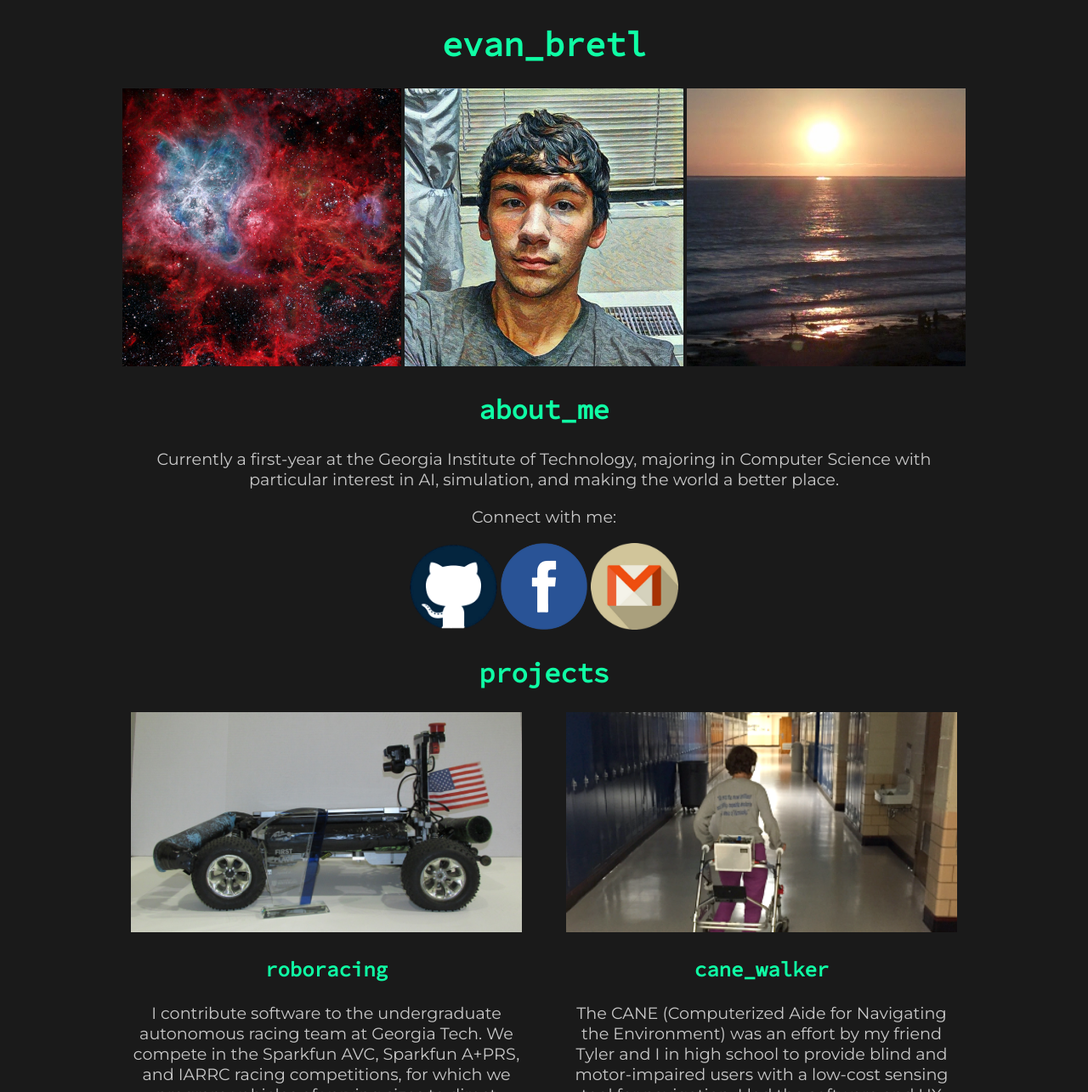
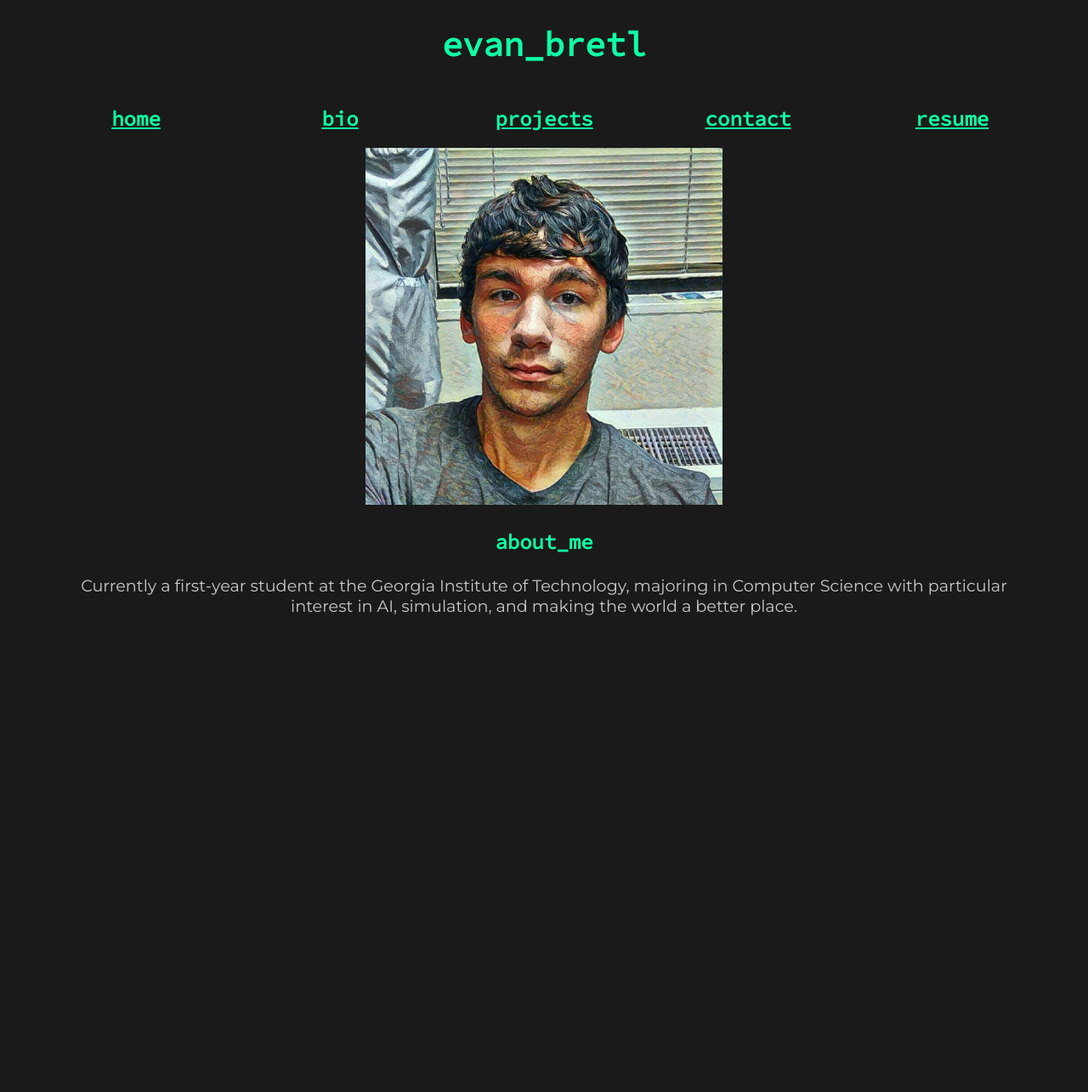
Before and after one commit to ebretl/evanxq.github.io, a plain HTML site: page index.html in a window 1280 px wide. Shown: the top 1285 px of the page at 85% size. After the commit the page ends 800 px from the top, so only its background shows below. Drawn offline with Linux system fonts and the light colour scheme.

Commit message:
reorganizing

```diff
--- a/evanxq_styles.css
+++ b/evanxq_styles.css
@@ -1,9 +1,10 @@
 body {
     background-color: #1a1a1a;
-    max-width:1500px;
+    max-width:1200px;
     margin-left: auto;
     margin-right: auto;
     font-size: 16px;
+    text-align: center;
 }
 
 h1 {
@@ -15,10 +16,12 @@ h1 {
 
 h2 {
     font-family: 'Source Code Pro', monospace;
-    font-size: 200%;
+    font-size: 150%;
     text-align: center;
     color: #0fffa5;
 }
+
+h2 a {color: #0fffa5;}
 
 h3 {
     font-family: 'Source Code Pro', monospace;
@@ -38,14 +41,11 @@ h3 {
     height: 100%;
 }
 
-.left_col {
-    float: left;
-    width: 50%
-}
-.right_col {
-    float: right;
-    width: 50%;
-}
+.left {float: left;}
+.right {float: right;}
+
+.c5 {width: 20%;}
+.c2 {width: 50%;}
 
 p {
     font-family: 'Montserrat', sans-serif;
@@ -56,7 +56,7 @@ p {
     margin-right: 4%;
 }
 
-a {
+p a {
     color: #c8c8c8;
 }
 
--- a/index.html
+++ b/index.html
@@ -1,54 +1,29 @@
 <!DOCTYPE html>
 <html>
+
 <title>Evan Bretl - Homepage</title>
 
-<meta name="viewport" content="width=device-width, initial-scale=1">
+<!--meta name="viewport" content="width=device-width, initial-scale=1"-->
 <link rel="stylesheet" href="https://fonts.googleapis.com/css?family=Montserrat|Source+Code+Pro">
 <link rel="stylesheet" href="evanxq_styles.css">
 
 <body>
+    <div>
+        <h1>evan_bretl</h1>
+        <div class="c5 left"><h2><a href="index.html">home</a></h2></div>
+        <div class="c5 left"><h2><a href="bio.html">bio</a></h2></div>
+        <div class="c5 left"><h2><a href="projects.html">projects</a></h2></div>
+        <div class="c5 right"><h2><a href="resume.html">resume</a></h2></div>
+        <div class="c5 right"><h2><a href="contact.html">contact</a></h2></div>
+    </div>
 
-<div class="centered-horiz">
-	<h1>evan_bretl</h1>
-	<div style="text-align: center">
-		<img src="img/Tarantula_Drudis.jpg" class="headerimg">
-		<img src="img/prisma_face.jpg" class="headerimg">
-		<img src="img/cali_sunset.jpg" class="headerimg">
-	</div>
-	<h2>about_me</h2>
-	<p>
-		Currently a first-year at the Georgia Institute of Technology, majoring in Computer Science with particular interest in AI, simulation, and making the world a better place.
-	</p>
-	<p>
-		Connect with me:
-	</p>
+    <img src="img/prisma_face.jpg" style="width:35%;">
 
-	<div style="text-align: center">
-		<a href="https://github.com/evanxq/"><img src="icons/github.png" class="iconimg"></a>
-		<a href="https://www.facebook.com/evan.bretl"><img src="icons/facebook.png" class="iconimg"></a>
-		<a href="mailto:evanbretl4@gmail.com"><img src="icons/gmail.png" class="iconimg"></a>
-	</div>
-
-	<h2>projects</h2>
-
-	<div>
-		<div class="left_col">
-			<div style="text-align: center"><img src="img/roboracing_car.jpg" style="width: 90%"></div>
-			<h3>roboracing</h3>
-			<p>
-				I contribute software to the undergraduate autonomous racing team at Georgia Tech. We compete in the Sparkfun AVC, Sparkfun A+PRS, and IARRC racing competitions, for which we program vehicles of varying sizes to direct themselves around a track with obstacles.
-			</p>
-		</div>
-		<div class="right_col">
-			<div style="text-align: center"><img src="img/alyssa_walking.png" style="width: 90%"></div>
-			<h3>cane_walker</h3>
-			<p>
-				The CANE (Computerized Aide for Navigating the Environment) was an effort by my friend Tyler and I in high school to provide blind and motor-impaired users with a low-cost sensing tool for navigation. I led the software and UX development from spring 2015 until fall 2016.
-			</p>
-		</div>
-	</div>
-</div>
-
+    <h3>about_me</h3>
+    <p>
+        Currently a first-year student at the Georgia Institute of Technology, majoring in Computer Science with particular interest in AI, simulation, and making the world a better place.
+    </p>
 
 </body>
+
 </html>
```
Also changed, not shown: contact.html (+9 -0 lines), projects.html (added, +18 -0 lines), works.html (deleted), 1 other file.
